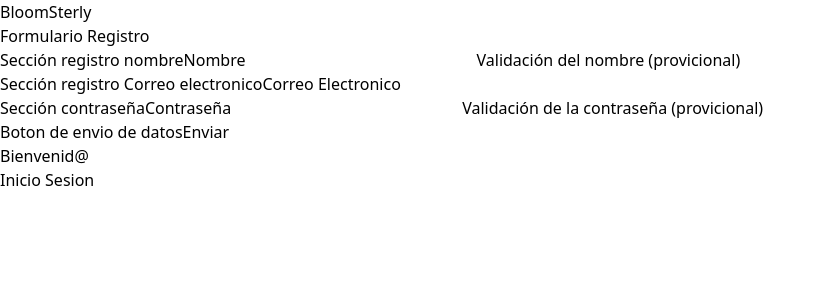
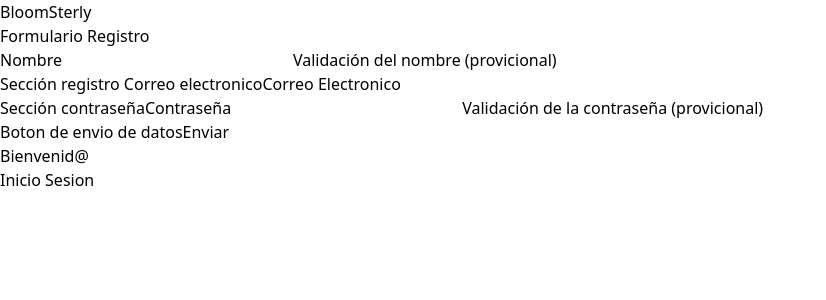
Before and after one commit to albust2005/bloomsterly, a React (Vite) app: page /login in a window 1280 px wide. Shown: the top 300 px of the page, without its empty margins (0-826 px from the left). Built offline with nearby package versions, Linux system fonts and the light colour scheme.

Commit message:
Cambios aprovados

```diff
--- a/src/components/registro.jsx
+++ b/src/components/registro.jsx
@@ -24,7 +24,7 @@ export function Registrar() {
                 {'Formulario Registro'}
                 <form onSubmit={handleSubmit(enviar)}>
                     <div>
-                        {'Sección registro nombre'}
+                        {/*Sección registro nombre*/}
                         <label>Nombre</label>
                         <input type="text" {...register('nombre', {
                             required: true
```
